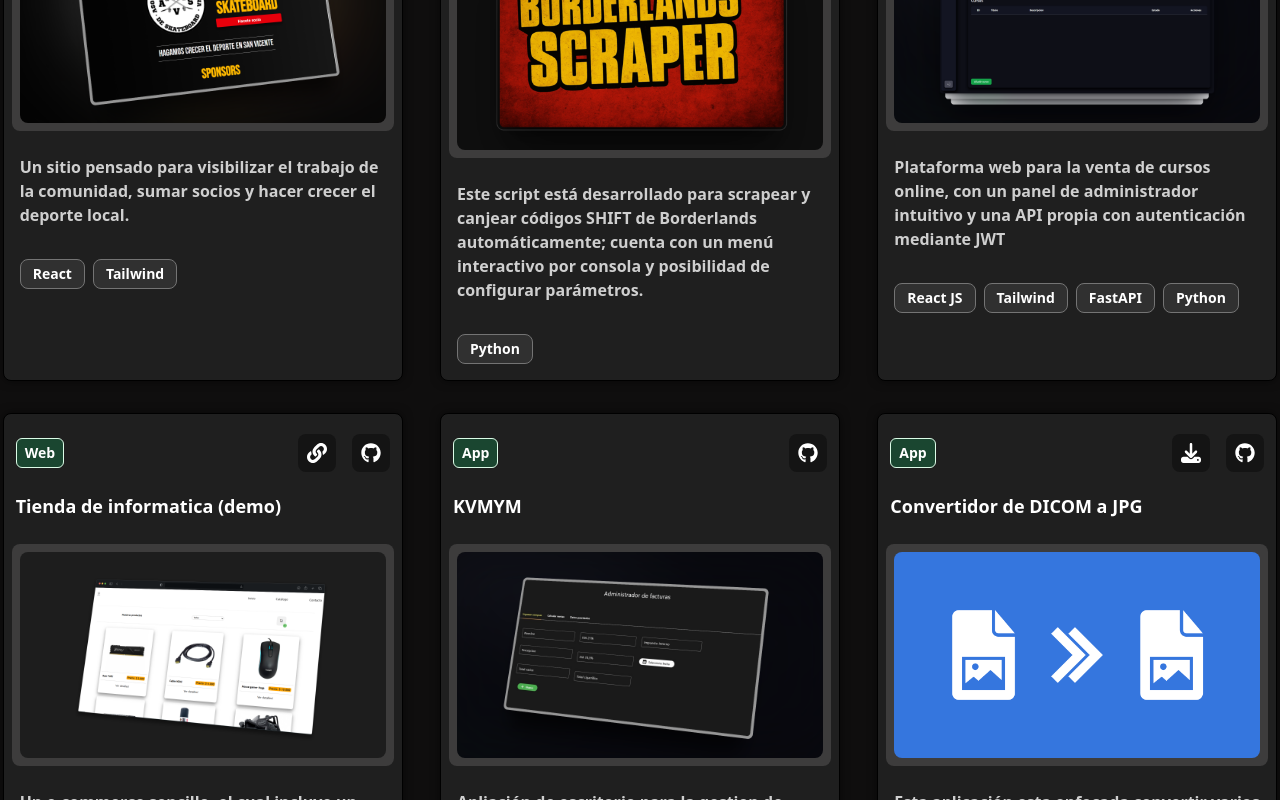
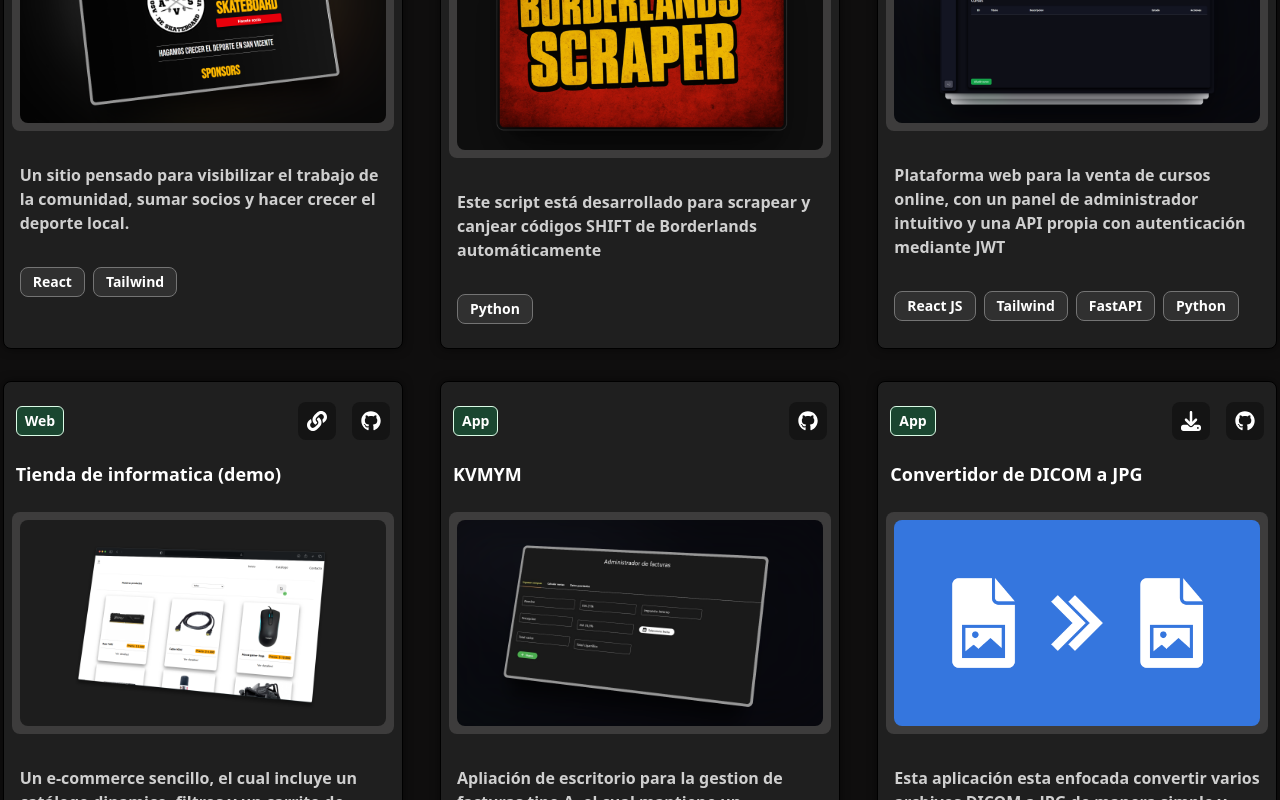
Before and after one commit to matiasDev4/portafolio, a React (Vite) app: page / in a window 1280 px wide. Shown: the part 960-1760 px from the top of the page. Built offline with nearby package versions, Linux system fonts and the light colour scheme.

Commit message:
update proyected

```diff
--- a/src/components/CardProyect.jsx
+++ b/src/components/CardProyect.jsx
@@ -43,11 +43,12 @@ export const CardProyect = ({ name, description, lenguajes, image, download, git
                     className="rounded-lg object-cover"
                 />
             </div>
+            <div className="flex flex-col justify-between my-2">
                 <div className="px-2 py-6 flex-1 text-left text-[#CFCFCF] font-semibold">
                     <p>{description}</p>
                 </div>
                 <div className="p-2 flex flex-wrap gap-2">
-                {lenguajes.map(item=>
+                    {lenguajes.map(item =>
                         <span
                             className="border whitespace-nowrap text-sm border-[#747474] rounded-lg
                     text-white px-3 py-1 bg-[#8383832a] font-semibold">
@@ -55,6 +56,7 @@ export const CardProyect = ({ name, description, lenguajes, image, download, git
                         </span>
                     )}
                 </div>
+            </div>
         </article>
     )
 }
--- a/src/utils/proyects.js
+++ b/src/utils/proyects.js
@@ -10,7 +10,7 @@ export const cards = [{
 
 },{
     "name": "Borderlands scraper ",
-    "description": "Este script está desarrollado para scrapear y canjear códigos SHIFT de Borderlands automáticamente; cuenta con un menú interactivo por consola y posibilidad de configurar parámetros.",
+    "description": "Este script está desarrollado para scrapear y canjear códigos SHIFT de Borderlands automáticamente",
     "lenguajes": ["Python"],
     "img": "proyectos/borderlands.png",
     "link": "https://asociacionskate.netlify.app",
```
Lines whose indentation alone changed are shown as unchanged.
